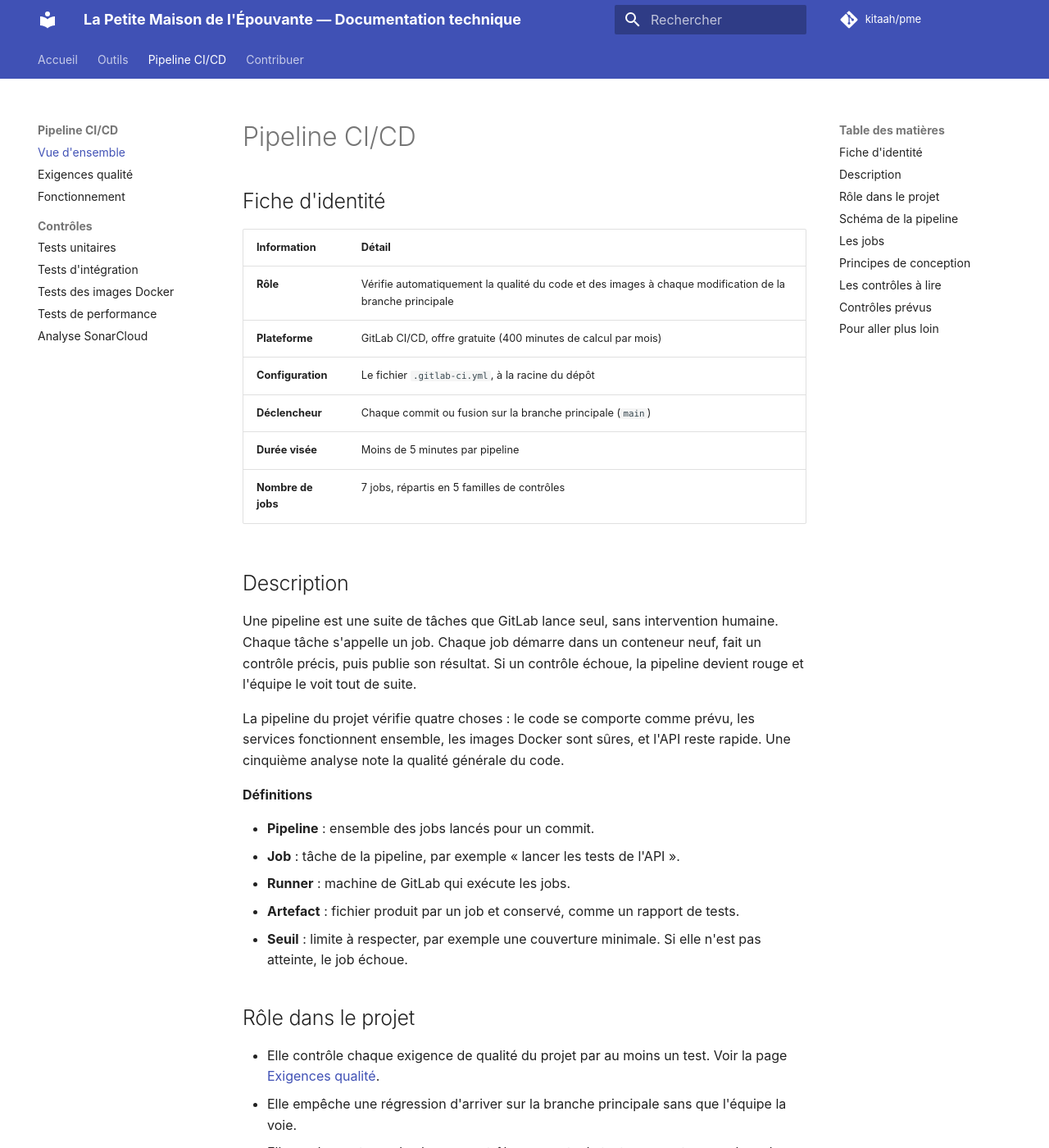
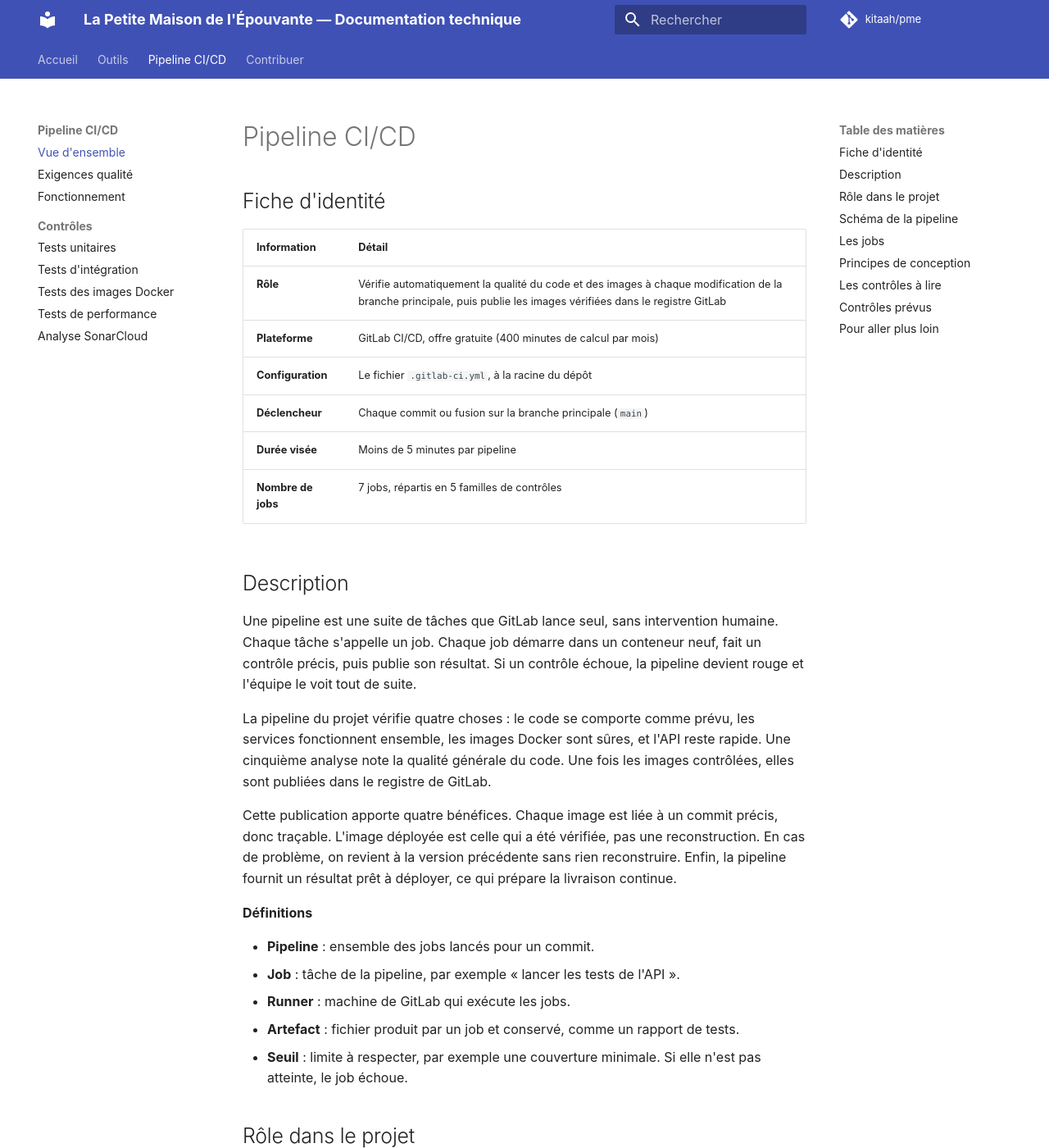
Before and after one commit to kitaah/pme, an MkDocs documentation site: the page built from docs/pipeline/index.md, in a window 1280 px wide and 1400 px high. Shown: the whole window at 82% size. Built offline with MkDocs 1.6.1 and Material for MkDocs 9.7.7, drawn with Linux system fonts in a browser that asks for light colours; comment, search, counter and statistics services are not loaded; some of the changed text lies outside the part shown.

Commit message:
docs(mkdocs): updating mkdocs

```diff
--- a/docs/pipeline/index.md
+++ b/docs/pipeline/index.md
@@ -4,7 +4,7 @@
 
 | Information | Détail |
 |---|---|
-| **Rôle** | Vérifie automatiquement la qualité du code et des images à chaque modification de la branche principale |
+| **Rôle** | Vérifie automatiquement la qualité du code et des images à chaque modification de la branche principale, puis publie les images vérifiées dans le registre GitLab |
 | **Plateforme** | GitLab CI/CD, offre gratuite (400 minutes de calcul par mois) |
 | **Configuration** | Le fichier `.gitlab-ci.yml`, à la racine du dépôt |
 | **Déclencheur** | Chaque commit ou fusion sur la branche principale (`main`) |
@@ -18,7 +18,12 @@ Chaque job démarre dans un conteneur neuf, fait un contrôle précis, puis publ
 la pipeline devient rouge et l'équipe le voit tout de suite.
 
 La pipeline du projet vérifie quatre choses : le code se comporte comme prévu, les services fonctionnent ensemble, les
-images Docker sont sûres, et l'API reste rapide. Une cinquième analyse note la qualité générale du code.
+images Docker sont sûres, et l'API reste rapide. Une cinquième analyse note la qualité générale du code. Une fois les images contrôlées,
+elles sont publiées dans le registre de GitLab.
+
+Cette publication apporte quatre bénéfices. Chaque image est liée à un commit précis, donc traçable. L'image déployée
+est celle qui a été vérifiée, pas une reconstruction. En cas de problème, on revient à la version précédente sans rien
+reconstruire. Enfin, la pipeline fournit un résultat prêt à déployer, ce qui prépare la livraison continue.
 
 **Définitions**
 
@@ -58,11 +63,11 @@ flowchart LR
 | `unit-tests:frontend` | Les 35 tests unitaires de l'interface. | Le code d'un module change. |
 | `sonar` | La qualité du code, la couverture et les doublons. | Le code change, sur la branche principale. |
 | `integration-tests` | Les 27 tests avec une vraie base et un vrai broker. | L'API ou la modération change. |
-| `image-tests` | La structure et les vulnérabilités des 3 images. | Une image ou ses tests changent. |
+| `image-tests` | La structure et les vulnérabilités des 3 images, puis leur publication dans le registre. | Une image ou ses tests changent. |
 | `performance-tests` | La rapidité de l'API sous charge. | L'API ou les scénarios k6 changent. |
 
 !!! note "À savoir"
-    Un commit qui ne touche que la documentation ne lance aucun job. Il ne consomme donc aucune minute du quota.
+Un commit qui ne touche que la documentation ne lance aucun job. Il ne consomme donc aucune minute du quota.
 
 ## Principes de conception
 
@@ -84,6 +89,7 @@ Le détail de ces règles se trouve dans la page [Fonctionnement](fonctionnement
 | [Tests unitaires](tests-unitaires.md) | La liste des 66 tests unitaires. |
 | [Tests d'intégration](tests-integration.md) | La liste des 27 tests d'intégration. |
 | [Tests des images Docker](tests-images.md) | Les 22 contrôles de structure et l'analyse Trivy. |
+| [Publication des images](publication-images.md) | Le dépôt des images vérifiées dans le registre GitLab. |
 | [Tests de performance](tests-performance.md) | Les scénarios k6 et leurs seuils. |
 | [Analyse SonarCloud](analyse-sonarcloud.md) | La porte qualité et ses résultats. |
 
```
